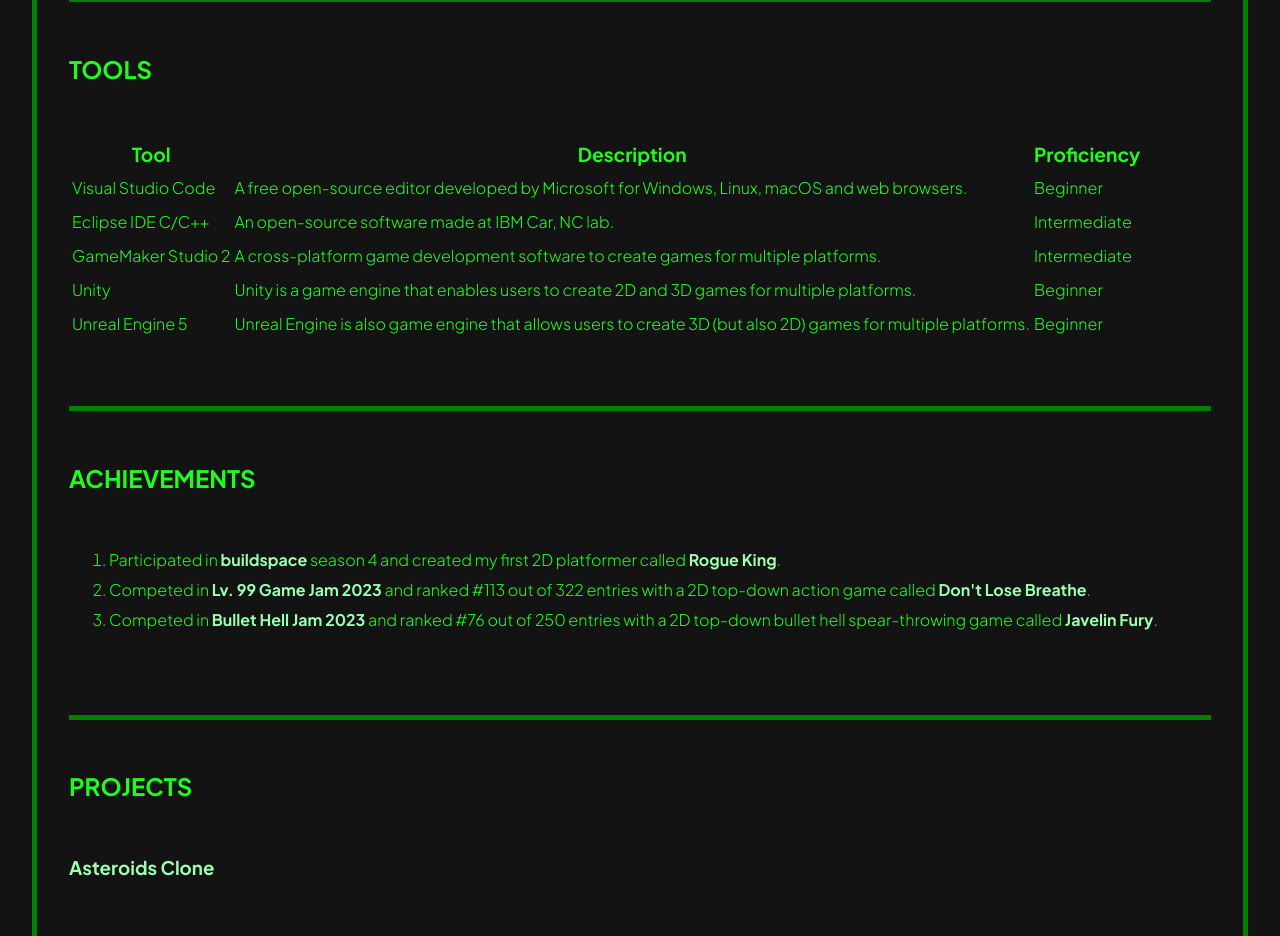
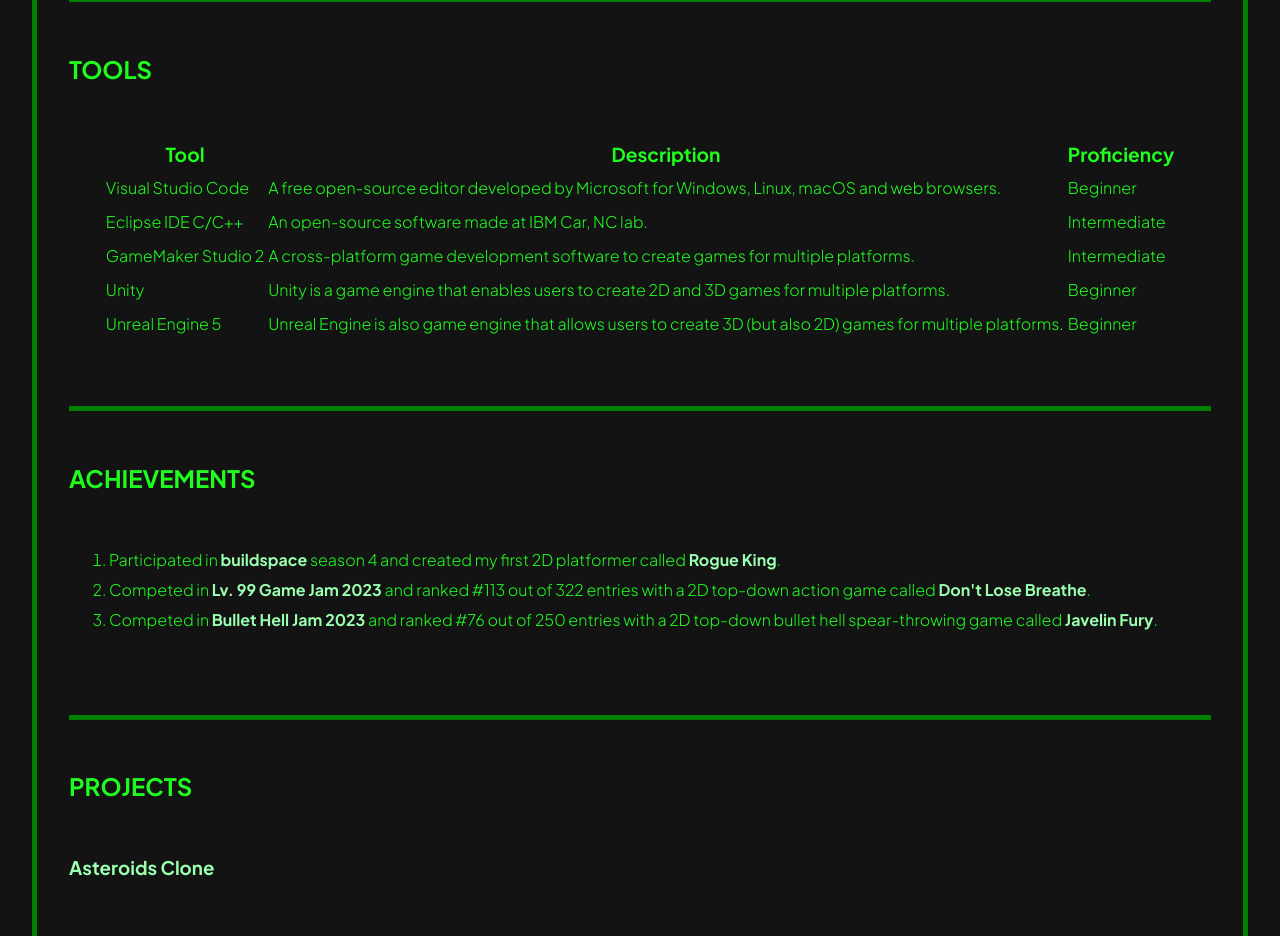
Before and after one commit to cmesias/Carl-M-CV-SB-Project-1-Exercise2-3, a plain HTML site: page index.html in a window 1280 px wide. Shown: the part 1860-2796 px from the top of the page. Drawn offline with Linux system fonts and the light colour scheme; a web font is replaced by a local one.

Commit message:
add a div around tools table and center it

```diff
--- a/index.html
+++ b/index.html
@@ -112,7 +112,10 @@
 
       <!-- Tables (Tools) -->
       <section class="sections">
+        <!-- Heading -->
         <h2>Tools</h2>
+        <!-- Container -->
+        <div id="Tools">
           <!-- Table -->
           <table>
             <!-- Table Head -->
@@ -150,6 +153,7 @@
               </tr>
             </tbody>
           </table>
+        </div>
       </section>
 
       <!-- Achievements -->
--- a/style.css
+++ b/style.css
@@ -90,6 +90,12 @@
     justify-content: space-between;
 }
 
+/* Center tools table*/
+#Tools {
+    display: flex;
+    justify-content: center;
+}
+
 /* Set all h2 elements to uppercase */
 h2 {
     text-transform: uppercase;
```
Lines whose indentation alone changed are shown as unchanged.
